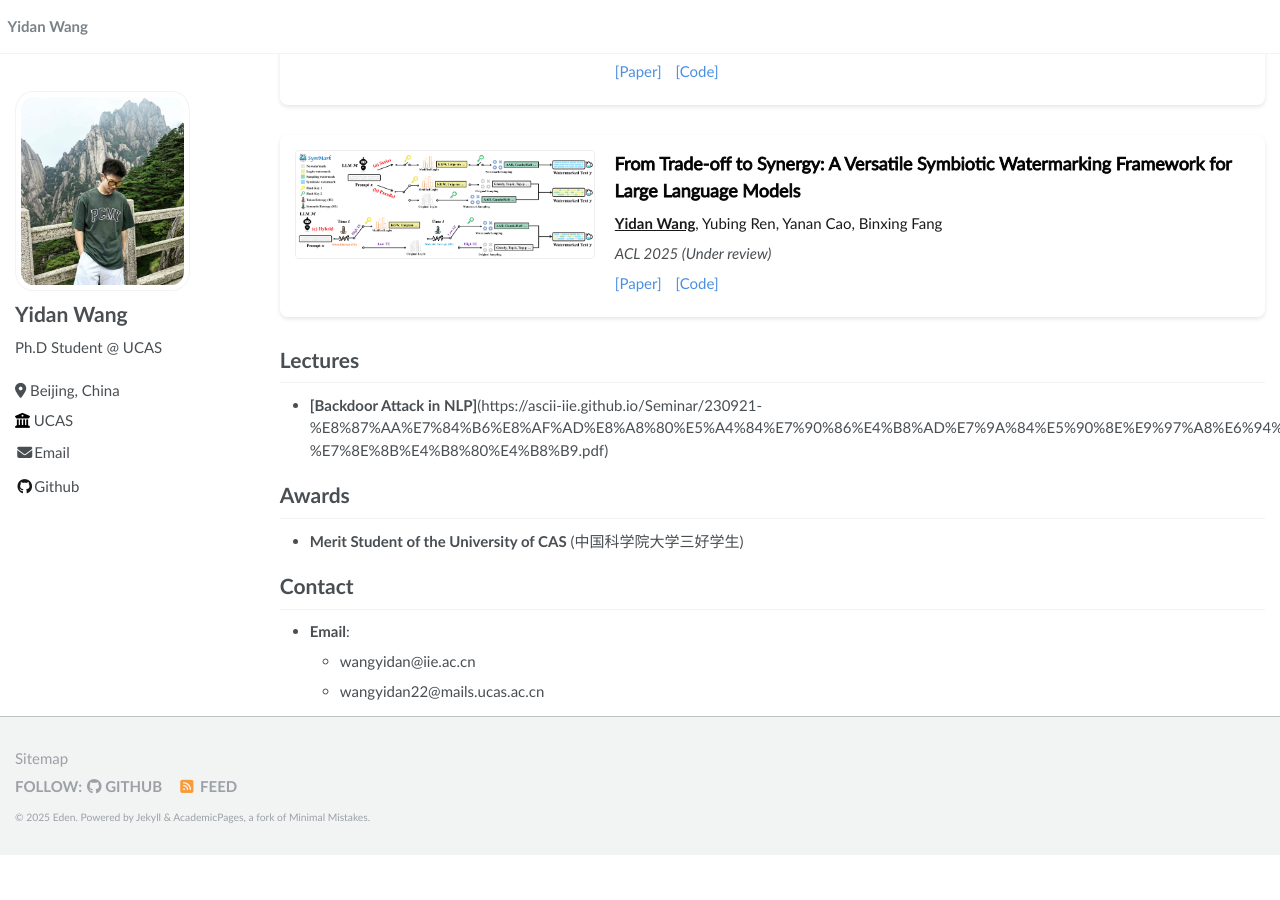
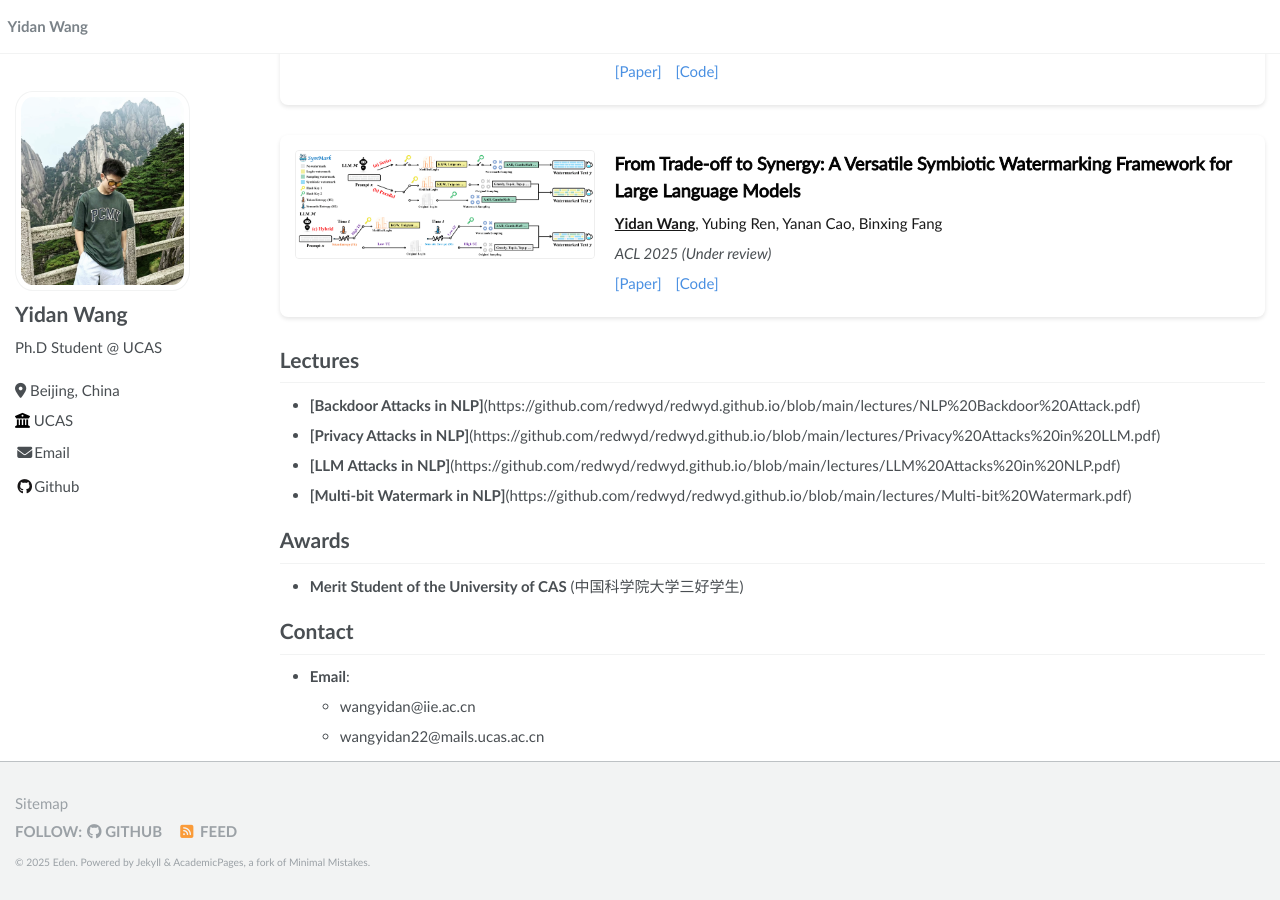
Before and after one commit to redwyd/redwyd.github.io, a Jekyll site: the page built from _pages/about.md, in a window 1280 px wide and 900 px high, scrolled down 727 px. Built offline with Jekyll 4.4.1, drawn with Linux system fonts in a browser that asks for light colours; before the commit the page ends 1582 px from its top, so only the background shows below that.

Commit message:
Update about.md

```diff
--- a/_pages/about.md
+++ b/_pages/about.md
@@ -66,7 +66,10 @@ Open to collaboration and happy to discuss any shared interests！
 
 # Lectures
 
-- **[Backdoor Attack in NLP]**(https://ascii-iie.github.io/Seminar/230921-%E8%87%AA%E7%84%B6%E8%AF%AD%E8%A8%80%E5%A4%84%E7%90%86%E4%B8%AD%E7%9A%84%E5%90%8E%E9%97%A8%E6%94%BB%E5%87%BB-%E7%8E%8B%E4%B8%80%E4%B8%B9.pdf)
+- **[Backdoor Attacks in NLP]**(https://github.com/redwyd/redwyd.github.io/blob/main/lectures/NLP%20Backdoor%20Attack.pdf)
+- **[Privacy Attacks in NLP]**(https://github.com/redwyd/redwyd.github.io/blob/main/lectures/Privacy%20Attacks%20in%20LLM.pdf)
+- **[LLM Attacks in NLP]**(https://github.com/redwyd/redwyd.github.io/blob/main/lectures/LLM%20Attacks%20in%20NLP.pdf)
+- **[Multi-bit Watermark in NLP]**(https://github.com/redwyd/redwyd.github.io/blob/main/lectures/Multi-bit%20Watermark.pdf)
 
 # Awards
 - **Merit Student of the University of CAS** (中国科学院大学三好学生)
```
